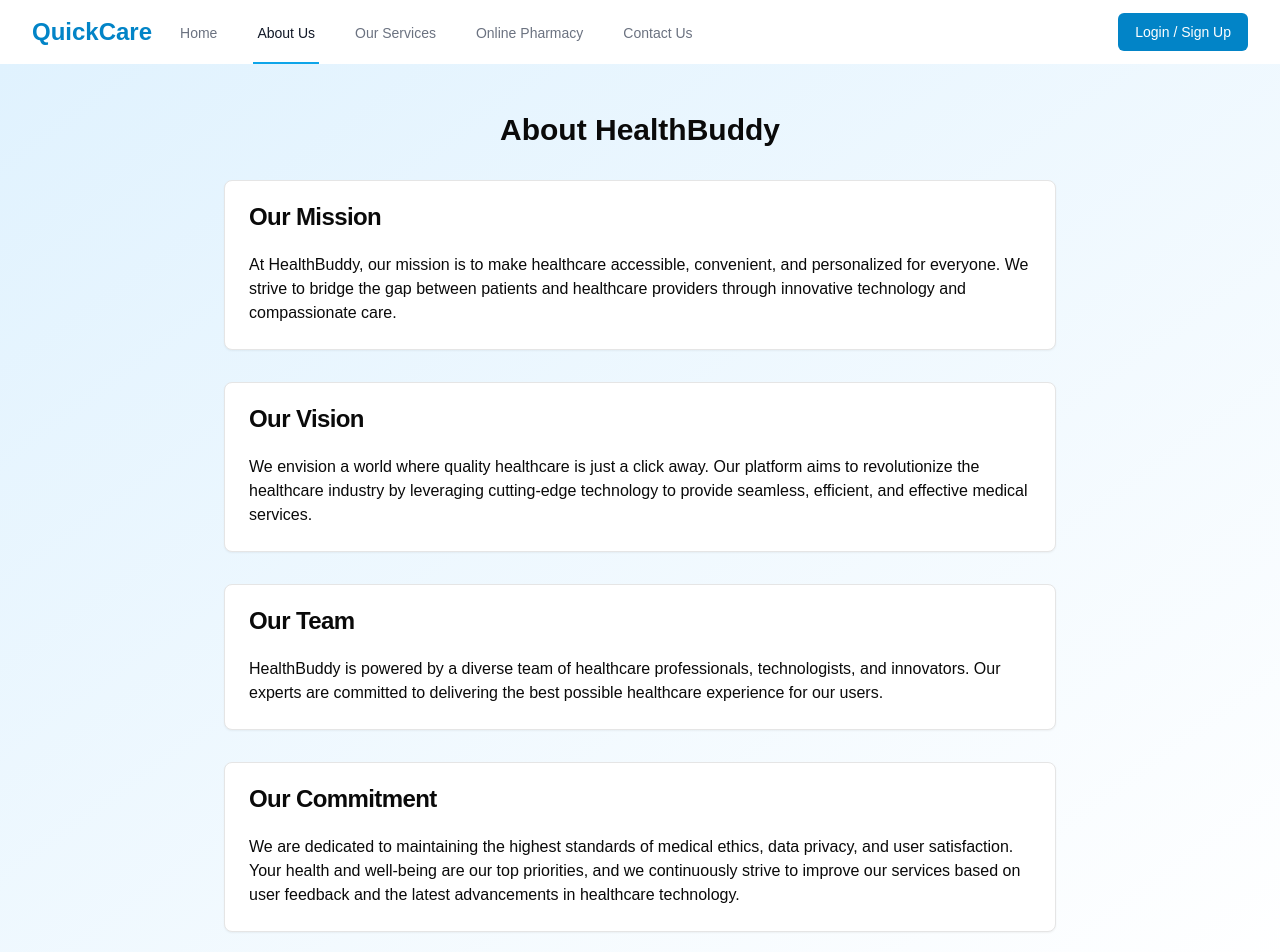
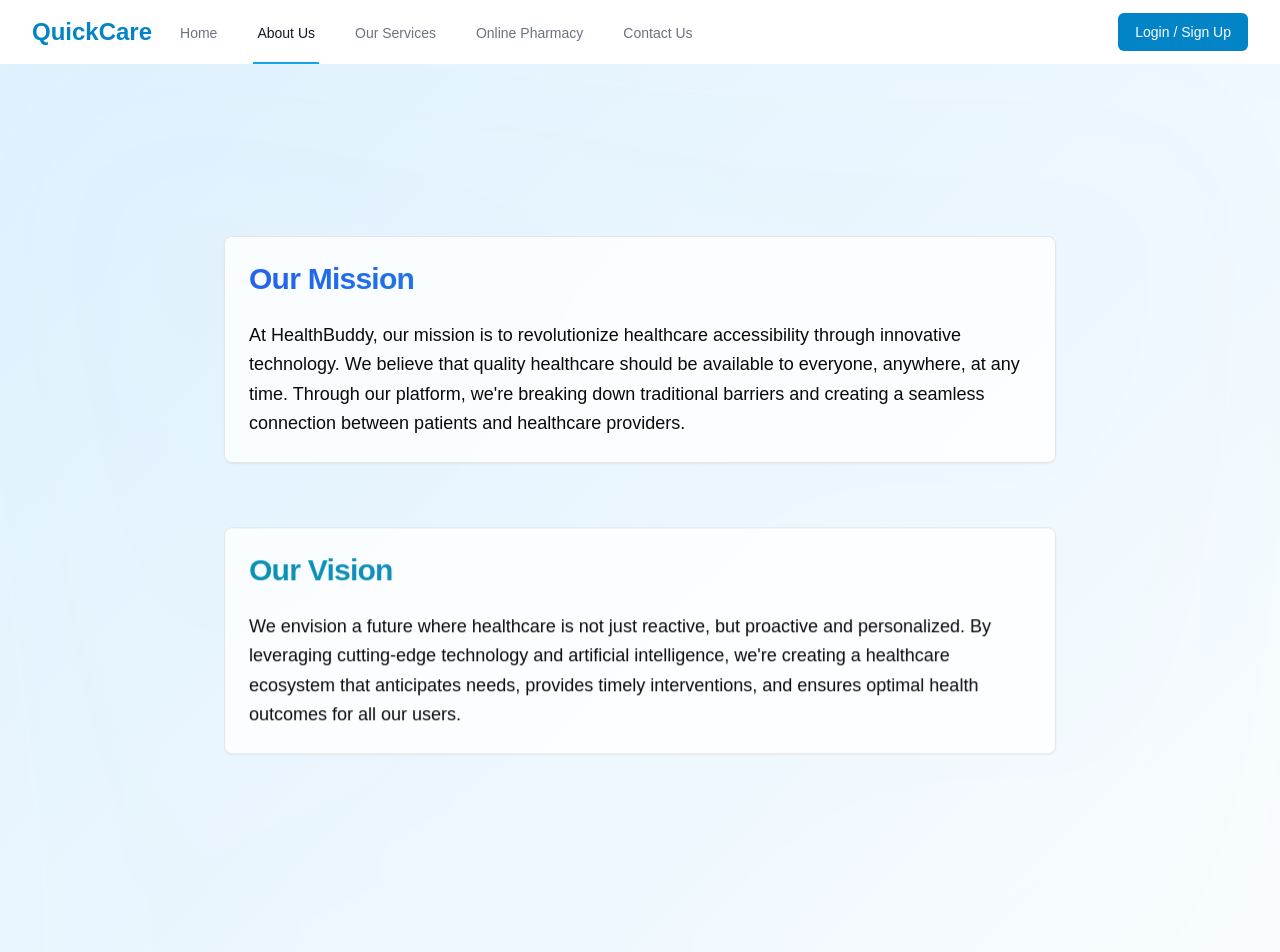
Before and after one commit to Dhairyatiwari7/website, a Next.js app: page /about in a window 1280 px wide. Shown: the top 952 px of the page. Built offline with nearby package versions, Linux system fonts and the light colour scheme.

Commit message:
Update page.tsx
updated about us page added animations

```diff
--- a/app/about/page.tsx
+++ b/app/about/page.tsx
@@ -1,72 +1,238 @@
 "use client"
-
-import { useEffect } from "react"
+import { useEffect, useRef } from "react"
 import { gsap } from "gsap"
+import { ScrollTrigger } from "gsap/ScrollTrigger"
 import { Card, CardContent, CardHeader, CardTitle } from "@/components/ui/card"
 
 export default function AboutUsPage() {
+  const containerRef = useRef<HTMLDivElement>(null)
+  const particlesRef = useRef<HTMLDivElement>(null)
+  const cardsRef = useRef<HTMLDivElement>(null)
+
   useEffect(() => {
-    gsap.from(".about-content", {
+    gsap.registerPlugin(ScrollTrigger)
+
+    // Create floating particles with smoother movement
+    if (particlesRef.current) {
+      for (let i = 0; i < 50; i++) {
+        const particle = document.createElement('div')
+        particle.className = 'particle'
+        particle.style.setProperty('--x', `${Math.random() * 100}%`)
+        particle.style.setProperty('--y', `${Math.random() * 100}%`)
+        particle.style.setProperty('--duration', `${Math.random() * 30 + 15}s`) // Slower, smoother movement
+        particle.style.setProperty('--delay', `-${Math.random() * 30}s`)
+        particlesRef.current.appendChild(particle)
+      }
+    }
+
+    // Smooth heading animation
+    const heading = document.querySelector('.about-heading')
+    if (heading && heading.textContent) {
+      const text = heading.textContent
+      heading.textContent = ''
+      text.split('').forEach((char, i) => {
+        const span = document.createElement('span')
+        span.textContent = char === ' ' ? '\u00A0' : char
+        span.style.opacity = '0'
+        span.style.display = 'inline-block'
+        heading.appendChild(span)
+
+        gsap.to(span, {
+          opacity: 1,
+          rotateY: 360,
+          duration: 1.2,
+          delay: i * 0.05,
+          ease: "power4.out"
+        })
+      })
+    }
+
+    // Super smooth card animations
+    const cards = document.querySelectorAll(".about-card")
+    const cardTimeline = gsap.timeline({
+      defaults: {
+        ease: "power3.out",
+        duration: 1.5
+      }
+    })
+
+    cards.forEach((card, index) => {
+      // Initial scroll animation
+      gsap.from(card, {
+        scrollTrigger: {
+          trigger: card,
+          start: "top bottom-=100",
+          end: "top center+=100",
+          scrub: 1.5, // Smoother scrubbing
+        },
         opacity: 0,
-      y: 20,
-      duration: 0.8,
-      ease: "power3.out",
-      stagger: 0.2,
+        y: 100,
+        scale: 0.95,
+        duration: 1.5,
+        ease: "power2.out"
       })
+
+      // Ultra-smooth hover animations
+      let currentRotation = { x: 0, y: 0 }
+      let rafId: number
+
+      const lerp = (start: number, end: number, factor: number) => {
+        return start + (end - start) * factor
+      }
+
+      const animateCard = (targetRotation: { x: number, y: number }) => {
+        const animate = () => {
+          currentRotation.x = lerp(currentRotation.x, targetRotation.x, 0.1)
+          currentRotation.y = lerp(currentRotation.y, targetRotation.y, 0.1)
+
+          gsap.set(card, {
+            rotateX: currentRotation.x,
+            rotateY: currentRotation.y,
+            transformPerspective: 1000,
+            transformOrigin: "center"
+          })
+
+          if (Math.abs(targetRotation.x - currentRotation.x) > 0.01 ||
+              Math.abs(targetRotation.y - currentRotation.y) > 0.01) {
+            rafId = requestAnimationFrame(animate)
+          }
+        }
+
+        cancelAnimationFrame(rafId)
+        rafId = requestAnimationFrame(animate)
+      }
+
+      card.addEventListener('mousemove', (e) => {
+        const rect = (card as HTMLElement).getBoundingClientRect()
+        const x = e.clientX - rect.left
+        const y = e.clientY - rect.top
+        const centerX = rect.width / 2
+        const centerY = rect.height / 2
+
+        const rotateX = ((y - centerY) / centerY) * 5 // Max 5 degrees rotation
+        const rotateY = ((x - centerX) / centerX) * 5 // Max 5 degrees rotation
+
+        animateCard({ x: -rotateX, y: rotateY })
+      })
+
+      card.addEventListener('mouseleave', () => {
+        animateCard({ x: 0, y: 0 })
+      })
+
+      // Cleanup
+      return () => {
+        cancelAnimationFrame(rafId)
+      }
+    })
+
+    // Smoother background animation
+    const bg = document.querySelector('.morphing-bg')
+    if (bg) {
+      gsap.to(bg, {
+        backgroundPosition: '100% 100%',
+        duration: 30, // Slower, smoother movement
+        repeat: -1,
+        ease: "none"
+      })
+    }
+
+    return () => {
+      ScrollTrigger.getAll().forEach(trigger => trigger.kill())
+    }
   }, [])
 
   return (
-    <div className="max-w-4xl mx-auto py-12 px-4 sm:px-6 lg:px-8">
-      <h1 className="about-content text-3xl font-bold text-center mb-8">About HealthBuddy</h1>
-      <div className="about-content space-y-8">
-        <Card>
+    <div ref={containerRef} className="min-h-screen relative overflow-hidden perspective">
+      {/* Smoother morphing background */}
+      <div
+        className="morphing-bg absolute inset-0 opacity-20 pointer-events-none transition-opacity duration-1000"
+        style={{
+          backgroundImage: `
+            radial-gradient(circle at 0% 0%, rgba(104, 171, 237, 0.15) 0%, transparent 50%),
+            radial-gradient(circle at 100% 0%, rgba(47, 124, 198, 0.15) 0%, transparent 50%),
+            radial-gradient(circle at 100% 100%, rgba(82, 157, 231, 0.15) 0%, transparent 50%),
+            radial-gradient(circle at 0% 100%, rgba(127, 185, 241, 0.15) 0%, transparent 50%)
+          `,
+          backgroundSize: '200% 200%',
+          filter: 'blur(100px)',
+          transition: 'all 1s cubic-bezier(0.4, 0, 0.2, 1)'
+        }}
+      />
+
+      {/* Floating particles container */}
+      <div ref={particlesRef} className="particles-container absolute inset-0 pointer-events-none" />
+
+      <div className="max-w-4xl mx-auto py-12 px-4 sm:px-6 lg:px-8 relative z-10">
+        <h1 className="about-heading text-5xl md:text-6xl font-bold text-center mb-16 bg-clip-text text-transparent bg-gradient-to-r from-blue-600 to-cyan-500">
+          About HealthBuddy
+        </h1>
+
+        <div ref={cardsRef} className="space-y-16">
+          {/* Cards with smoother transitions */}
+          <Card className="about-card transform-gpu will-change-transform transition-[transform,shadow] duration-700 ease-out hover:shadow-2xl bg-white/80 backdrop-blur-sm">
             <CardHeader>
-            <CardTitle>Our Mission</CardTitle>
+              <CardTitle className="text-3xl font-bold bg-gradient-to-r from-blue-600 to-cyan-500 bg-clip-text text-transparent">
+                Our Mission
+              </CardTitle>
             </CardHeader>
             <CardContent>
-            <p>
-              At HealthBuddy, our mission is to make healthcare accessible, convenient, and personalized for everyone.
-              We strive to bridge the gap between patients and healthcare providers through innovative technology and
-              compassionate care.
+              <p className="text-lg leading-relaxed">
+                At HealthBuddy, our mission is to revolutionize healthcare accessibility through innovative technology.
+                We believe that quality healthcare should be available to everyone, anywhere, at any time. Through our
+                platform, we're breaking down traditional barriers and creating a seamless connection between patients
+                and healthcare providers.
               </p>
             </CardContent>
           </Card>
-        <Card>
+
+          <Card className="about-card transform-gpu will-change-transform transition-[transform,shadow] duration-700 ease-out hover:shadow-2xl bg-white/80 backdrop-blur-sm">
             <CardHeader>
-            <CardTitle>Our Vision</CardTitle>
+              <CardTitle className="text-3xl font-bold bg-gradient-to-r from-cyan-600 to-blue-500 bg-clip-text text-transparent">
+                Our Vision
+              </CardTitle>
             </CardHeader>
             <CardContent>
-            <p>
-              We envision a world where quality healthcare is just a click away. Our platform aims to revolutionize the
-              healthcare industry by leveraging cutting-edge technology to provide seamless, efficient, and effective
-              medical services.
+              <p className="text-lg leading-relaxed">
+                We envision a future where healthcare is not just reactive, but proactive and personalized. By leveraging
+                cutting-edge technology and artificial intelligence, we're creating a healthcare ecosystem that anticipates
+                needs, provides timely interventions, and ensures optimal health outcomes for all our users.
               </p>
             </CardContent>
           </Card>
-        <Card>
+
+          <Card className="about-card transform-gpu will-change-transform transition-[transform,shadow] duration-700 ease-out hover:shadow-2xl bg-white/80 backdrop-blur-sm">
             <CardHeader>
-            <CardTitle>Our Team</CardTitle>
+              <CardTitle className="text-3xl font-bold bg-gradient-to-r from-blue-600 to-cyan-500 bg-clip-text text-transparent">
+                Our Team
+              </CardTitle>
             </CardHeader>
             <CardContent>
-            <p>
-              HealthBuddy is powered by a diverse team of healthcare professionals, technologists, and innovators. Our
-              experts are committed to delivering the best possible healthcare experience for our users.
+              <p className="text-lg leading-relaxed">
+                Behind HealthBuddy stands a diverse team of visionaries, including experienced healthcare professionals,
+                innovative technologists, and dedicated customer experience specialists. Our team combines decades of
+                medical expertise with cutting-edge technical knowledge to deliver a healthcare platform that truly
+                understands and meets your needs.
               </p>
             </CardContent>
           </Card>
-        <Card>
+
+          <Card className="about-card transform-gpu will-change-transform transition-[transform,shadow] duration-700 ease-out hover:shadow-2xl bg-white/80 backdrop-blur-sm">
             <CardHeader>
-            <CardTitle>Our Commitment</CardTitle>
+              <CardTitle className="text-3xl font-bold bg-gradient-to-r from-cyan-600 to-blue-500 bg-clip-text text-transparent">
+                Our Commitment
+              </CardTitle>
             </CardHeader>
             <CardContent>
-            <p>
-              We are dedicated to maintaining the highest standards of medical ethics, data privacy, and user
-              satisfaction. Your health and well-being are our top priorities, and we continuously strive to improve our
-              services based on user feedback and the latest advancements in healthcare technology.
+              <p className="text-lg leading-relaxed">
+                Your health and privacy are our top priorities. We uphold the highest standards of medical ethics and
+                data security, ensuring that your personal health information remains confidential and protected. We're
+                constantly evolving, incorporating user feedback and the latest technological advancements to provide
+                you with the best possible healthcare experience.
               </p>
             </CardContent>
           </Card>
         </div>
       </div>
+    </div>
   )
 }
```
Lines whose indentation alone changed are shown as unchanged.
